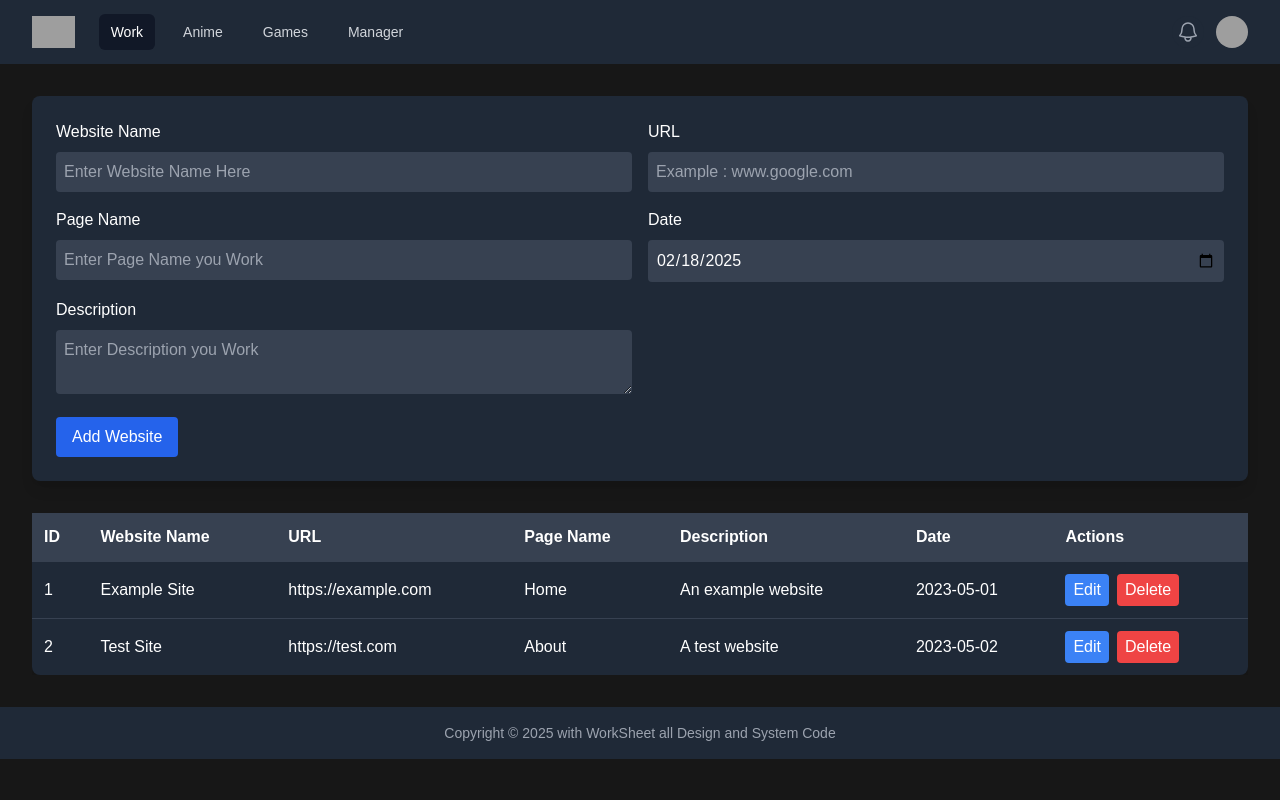
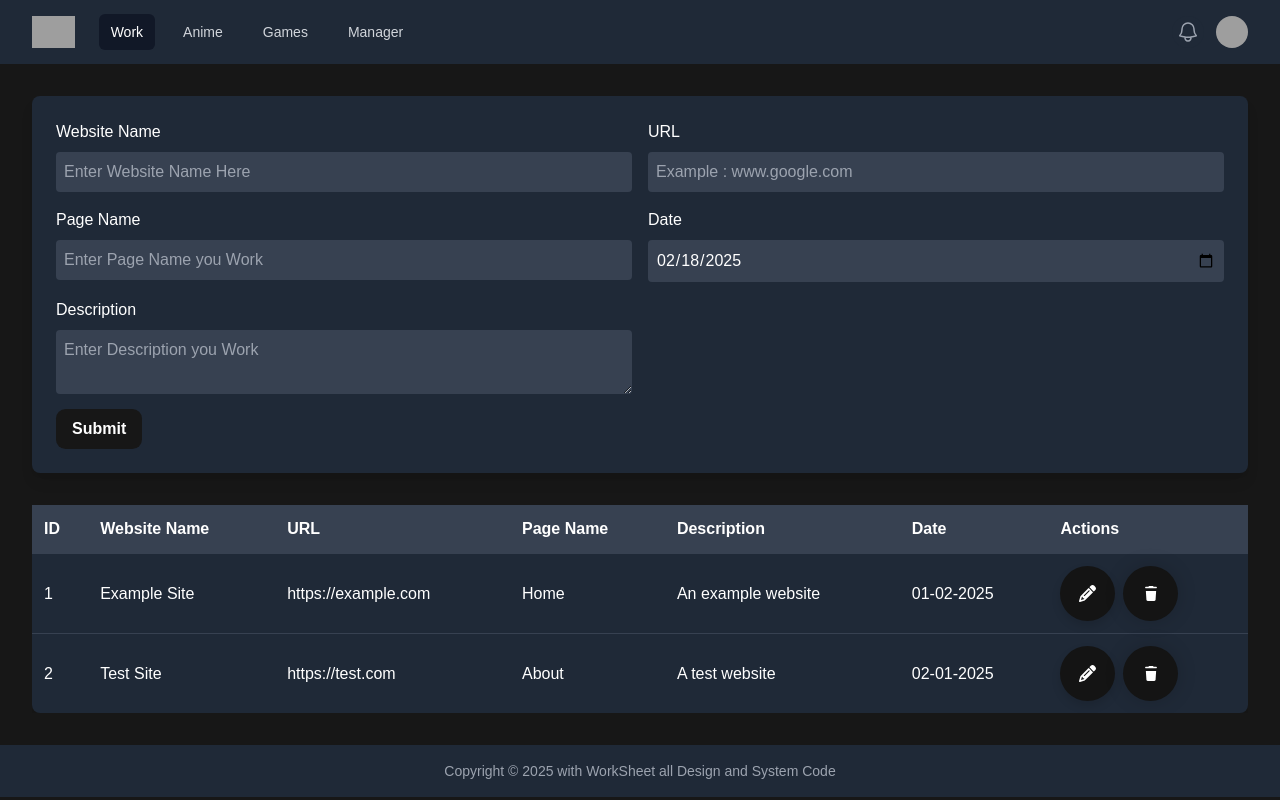
Before and after one commit to YogendraSahu-1100/Worksheet-Project, a Next.js app: page /dashboard/work in a window 1280 px wide. Built offline with nearby package versions, Linux system fonts and the light colour scheme; grey boxes are pictures that could not be loaded.

Commit message:
Add New Button and Css Files

```diff
--- /dev/null
+++ b/app/Components/Btn-style/btn.css
@@ -0,0 +1,173 @@
+ .btn-submit {
+    font-family: Arial, Helvetica, sans-serif;
+    margin-top: 8px;
+    font-weight: bold;
+    color: white;
+    background-color: #171717;
+    padding: 0.5em 1em;
+    border: none;
+    border-radius: .6rem;
+    position: relative;
+    cursor: pointer;
+    overflow: hidden;
+  }
+
+  .btn-submit span:not(:nth-child(6)) {
+    position: absolute;
+    left: 50%;
+    top: 50%;
+    transform: translate(-50%, -50%);
+    height: 30px;
+    width: 30px;
+    background-color: #0c66ed;
+    border-radius: 50%;
+    transition: .6s ease;
+  }
+
+  .btn-submit span:nth-child(6) {
+    position: relative;
+  }
+
+  .btn-submit span:nth-child(1) {
+    transform: translate(-3.3em, -4em);
+  }
+
+  .btn-submit span:nth-child(2) {
+    transform: translate(-6em, 1.3em);
+  }
+
+  .btn-submit span:nth-child(3) {
+    transform: translate(-.2em, 1.8em);
+  }
+
+  .btn-submit span:nth-child(4) {
+    transform: translate(3.5em, 1.4em);
+  }
+
+  .btn-submit span:nth-child(5) {
+    transform: translate(3.5em, -3.8em);
+  }
+
+  .btn-submit:hover span:not(:nth-child(6)) {
+    transform: translate(-50%, -50%) scale(4);
+    transition: 1.5s ease;
+  }
+
+
+
+
+
+
+
+  /* From Uiverse.io by vinodjangid07 */
+.button-dlt {
+  width: 55px;
+  height: 55px;
+  border-radius: 50%;
+  background-color: rgb(20, 20, 20);
+  border: none;
+  font-weight: 600;
+  display: flex;
+  flex-direction: column;
+  align-items: center;
+  justify-content: center;
+  box-shadow: 0px 0px 20px rgba(0, 0, 0, 0.164);
+  cursor: pointer;
+  transition-duration: 0.3s;
+  overflow: hidden;
+  position: relative;
+  gap: 2px;
+}
+
+.svgIcon {
+  width: 12px;
+  transition-duration: 0.3s;
+}
+
+.svgIcon path {
+  fill: white;
+}
+
+.button-dlt:hover {
+  transition-duration: 0.3s;
+  background-color: rgb(255, 69, 69);
+  align-items: center;
+  gap: 0;
+}
+
+.bin-top {
+  transform-origin: bottom right;
+}
+.button-dlt:hover .bin-top {
+  transition-duration: 0.5s;
+  transform: rotate(160deg);
+}
+
+
+
+
+
+/* From Uiverse.io by vinodjangid07 */
+.editBtn {
+  width: 55px;
+  height: 55px;
+  border-radius: 50px;
+  border: none;
+  display: flex;
+  align-items: center;
+  background-color: rgb(20, 20, 20);
+  justify-content: center;
+  box-shadow: 0px 5px 10px rgba(0, 0, 0, 0.123);
+  cursor: pointer;
+  position: relative;
+  overflow: hidden;
+  transition: all 0.3s;
+}
+.editBtn::before {
+  content: "";
+  width: 200%;
+  height: 200%;
+  background-color: rgb(102, 102, 141);
+  position: absolute;
+  z-index: 1;
+  transform: scale(0);
+  transition: all 0.3s;
+  border-radius: 50%;
+  filter: blur(10px);
+}
+.editBtn:hover::before {
+  transform: scale(1);
+}
+.editBtn:hover {
+  box-shadow: 0px 5px 10px rgba(0, 0, 0, 0.336);
+}
+
+.editBtn svg {
+  height: 17px;
+  fill: white;
+  z-index: 3;
+  transition: all 0.2s;
+  transform-origin: bottom;
+}
+.editBtn:hover svg {
+  transform: rotate(-15deg) translateX(5px);
+}
+.editBtn::after {
+  content: "";
+  width: 25px;
+  height: 1.5px;
+  position: absolute;
+  bottom: 19px;
+  left: -5px;
+  background-color: white;
+  border-radius: 2px;
+  z-index: 2;
+  transform: scaleX(0);
+  transform-origin: left;
+  transition: transform 0.5s ease-out;
+}
+.editBtn:hover::after {
+  transform: scaleX(1);
+  left: 0px;
+  transform-origin: right;
+}
--- a/app/dashboard/work/page.jsx
+++ b/app/dashboard/work/page.jsx
@@ -1,7 +1,8 @@
 "use client"
 
-import { useState,useEffect } from "react"
+import { useState, useEffect } from "react"
 import { useForm } from "react-hook-form"
+import "@/app/Components/Btn-style/btn.css"
 
 export default function Work() {
   const [websites, setWebsites] = useState([])
@@ -15,7 +16,7 @@ export default function Work() {
         url: "https://example.com",
         pageName: "Home",
         description: "An example website",
-        date: "2023-05-01",
+        date: "01-02-2025",
       },
       {
         id: 2,
@@ -23,7 +24,7 @@ export default function Work() {
         url: "https://test.com",
         pageName: "About",
         description: "A test website",
-        date: "2023-05-02",
+        date: "02-01-2025",
       },
     ]
     setWebsites(mockData)
@@ -130,11 +131,13 @@ export default function Work() {
               {errors.description && <span className="text-red-500 text-sm">{errors.description.message}</span>}
             </div>
           </div>
-    <button
-      type="submit"
-      className="mt-4 bg-blue-600 text-white px-4 py-2 rounded hover:bg-blue-700 transition-colors"
-    >
-      Add Website
+          <button className="btn-submit" type="submit">
+            <span className="circle1" />
+            <span className="circle2" />
+            <span className="circle3" />
+            <span className="circle4" />
+            <span className="circle5" />
+            <span className="text">Submit</span>
           </button>
         </form>
         <div className="overflow-x-auto  m-8">
@@ -182,14 +185,14 @@ export default function Work() {
                       website.description
                     )}
                   </td>
-              <td className="p-3">
+                  <td className="p-3 ">
                     {editingId === website.id ? (
                       <input type="date" defaultValue={website.date} className="bg-gray-700 p-1 rounded" />
                     ) : (
                       website.date
                     )}
                   </td>
-              <td className="p-3">
+                  <td className="p-3 flex  ">
                     {editingId === website.id ? (
                       <button
                         onClick={() => handleSave(website.id)}
@@ -198,18 +201,53 @@ export default function Work() {
                         Save
                       </button>
                     ) : (
-                  <button
-                    onClick={() => handleEdit(website.id)}
-                    className="bg-blue-500 text-white px-2 py-1 rounded mr-2 hover:bg-blue-600 transition-colors"
-                  >
-                    Edit
+                      <button className="editBtn mr-2" onClick={() => handleEdit(website.id)}>
+                        <svg height="1em" viewBox="0 0 512 512">
+                          <path
+                            d="M410.3 231l11.3-11.3-33.9-33.9-62.1-62.1L291.7 89.8l-11.3 11.3-22.6 22.6L58.6 322.9c-10.4 10.4-18 23.3-22.2 37.4L1 480.7c-2.5 8.4-.2 17.5 6.1 23.7s15.3 8.5 23.7 6.1l120.3-35.4c14.1-4.2 27-11.8 37.4-22.2L387.7 253.7 410.3 231zM160 399.4l-9.1 22.7c-4 3.1-8.5 5.4-13.3 6.9L59.4 452l23-78.1c1.4-4.9 3.8-9.4 6.9-13.3l22.7-9.1v32c0 8.8 7.2 16 16 16h32zM362.7 18.7L348.3 33.2 325.7 55.8 314.3 67.1l33.9 33.9 62.1 62.1 33.9 33.9 11.3-11.3 22.6-22.6 14.5-14.5c25-25 25-65.5 0-90.5L453.3 18.7c-25-25-65.5-25-90.5 0zm-47.4 168l-144 144c-6.2 6.2-16.4 6.2-22.6 0s-6.2-16.4 0-22.6l144-144c6.2-6.2 16.4-6.2 22.6 0s6.2 16.4 0 22.6z"
+                          ></path>
+                        </svg>
                       </button>
                     )}
-                <button
-                  onClick={() => handleDelete(website.id)}
-                  className="bg-red-500 text-white px-2 py-1 rounded hover:bg-red-600 transition-colors"
+
+                    <button className="button-dlt" onClick={() => handleDelete(website.id)}>
+                      <svg
+                        xmlns="http://www.w3.org/2000/svg"
+                        fill="none"
+                        viewBox="0 0 69 14"
+                        className="svgIcon bin-top"
                       >
-                  Delete
+                        <g clipPath="url(#clip0_35_24)">
+                          <path
+                            fill="black"
+                            d="M20.8232 2.62734L19.9948 4.21304C19.8224 4.54309 19.4808 4.75 19.1085 4.75H4.92857C2.20246 4.75 0 6.87266 0 9.5C0 12.1273 2.20246 14.25 4.92857 14.25H64.0714C66.7975 14.25 69 12.1273 69 9.5C69 6.87266 66.7975 4.75 64.0714 4.75H49.8915C49.5192 4.75 49.1776 4.54309 49.0052 4.21305L48.1768 2.62734C47.3451 1.00938 45.6355 0 43.7719 0H25.2281C23.3645 0 21.6549 1.00938 20.8232 2.62734ZM64.0023 20.0648C64.0397 19.4882 63.5822 19 63.0044 19H5.99556C5.4178 19 4.96025 19.4882 4.99766 20.0648L8.19375 69.3203C8.44018 73.0758 11.6746 76 15.5712 76H53.4288C57.3254 76 60.5598 73.0758 60.8062 69.3203L64.0023 20.0648Z"
+                          ></path>
+                        </g>
+                        <defs>
+                          <clipPath id="clip0_35_24">
+                            <rect fill="white" height="14" width="69"></rect>
+                          </clipPath>
+                        </defs>
+                      </svg>
+
+                      <svg
+                        xmlns="http://www.w3.org/2000/svg"
+                        fill="none"
+                        viewBox="0 0 69 57"
+                        className="svgIcon bin-bottom"
+                      >
+                        <g clipPath="url(#clip0_35_22)">
+                          <path
+                            fill="black"
+                            d="M20.8232 -16.3727L19.9948 -14.787C19.8224 -14.4569 19.4808 -14.25 19.1085 -14.25H4.92857C2.20246 -14.25 0 -12.1273 0 -9.5C0 -6.8727 2.20246 -4.75 4.92857 -4.75H64.0714C66.7975 -4.75 69 -6.8727 69 -9.5C69 -12.1273 66.7975 -14.25 64.0714 -14.25H49.8915C49.5192 -14.25 49.1776 -14.4569 49.0052 -14.787L48.1768 -16.3727C47.3451 -17.9906 45.6355 -19 43.7719 -19H25.2281C23.3645 -19 21.6549 -17.9906 20.8232 -16.3727ZM64.0023 1.0648C64.0397 0.4882 63.5822 0 63.0044 0H5.99556C5.4178 0 4.96025 0.4882 4.99766 1.0648L8.19375 50.3203C8.44018 54.0758 11.6746 57 15.5712 57H53.4288C57.3254 57 60.5598 54.0758 60.8062 50.3203L64.0023 1.0648Z"
+                          ></path>
+                        </g>
+                        <defs>
+                          <clipPath id="clip0_35_22">
+                            <rect fill="white" height="57" width="69"></rect>
+                          </clipPath>
+                        </defs>
+                      </svg>
                     </button>
                   </td>
                 </tr>
--- a/app/page.jsx
+++ b/app/page.jsx
@@ -1,4 +1,5 @@
 "use client";
+
 import { useState } from 'react';
 import { toast } from 'react-toastify';
 import { useRouter } from 'next/navigation';
```
Lines whose indentation alone changed are shown as unchanged.
